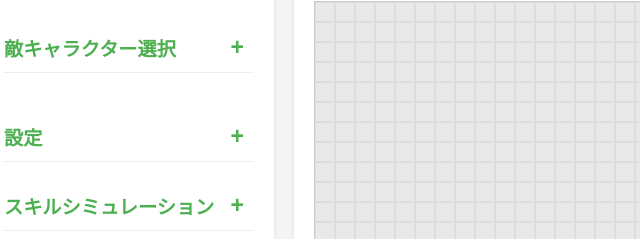
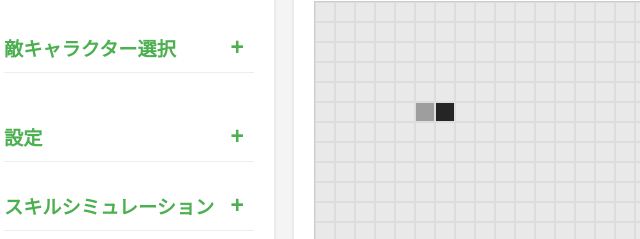
Before and after one commit to usachoco/rofm, a website with bundled scripts: page index.html in a window 1280 px wide. Shown: the part 152-391 px from the top of the page, 36-676 px from the left. Built offline with nearby package versions, Linux system fonts and the light colour scheme.

Commit message:
マップに侵入不可セルを設定できるよう拡張

```diff
--- a/css/style.css
+++ b/css/style.css
@@ -332,3 +332,14 @@ footer {
 .grid-cell.skill-affected {
     box-shadow: inset 0 0 0 3px #dc3545; /* 内側に赤い枠線 */
 }
+
+/* 侵入不可セルのスタイル */
+.grid-cell.softwall {
+    background-color: #9e9e9e;
+    cursor: not-allowed; /* カーソルを禁止マークに */
+}
+/* 侵入不可かつ射線を遮るセルのスタイル */
+.grid-cell.hardwall {
+    background-color: #252525;
+    cursor: not-allowed; /* カーソルを禁止マークに */
+}
--- a/js/character.js
+++ b/js/character.js
@@ -1,4 +1,4 @@
-import { placedCharacters, simulateFormation } from './data.js';
+import { placedCharacters, simulateFormation, mapData, CELL_STATUS } from './data.js';
 import { clearSkillHighlights, clearSelectedSkill } from './skill.js'; // clearSelectedSkillをインポート
 
 export let selectedCharacter = null;
@@ -24,6 +24,12 @@ export function setupCharacterButtons(characterButtons, skillButtons, resultText
 
 export function placeCharacter(cell, x, y, enableCollisionCheckbox, formationGrid, resultText) {
     const cellKey = `${x}-${y}`;
+
+    // 侵入不可セルへの配置を禁止
+    if (mapData[y][x] & CELL_STATUS.UNWALKABLE) {
+        resultText.textContent = `(${x},${y})は侵入不可セルです。キャラクターを配置できません。`;
+        return;
+    }
 
     if (placedCharacters[cellKey] && enableCollisionCheckbox.checked) {
         resultText.textContent = `(${x},${y})には既に${placedCharacters[cellKey].name}が配置されています。衝突判定が有効です。`;
--- a/js/data.js
+++ b/js/data.js
@@ -1,4 +1,27 @@
 import { clearAndPlaceCharacters } from './character.js';
+// gridWidth, gridHeight は main.js で渡されるか、createMapData内で取得する
+
+// セルのステータス定義
+export const CELL_STATUS = {
+    NONE: 0, // 制限なしセル
+    UNWALKABLE: 1, // 侵入不可セル
+    OBSTACLE: 2 // 射線を遮るセル
+};
+
+// マップデータを保持する変数 (初期化は後で行う)
+export let mapData = [];
+
+// マップデータを初期化する関数
+export function initializeMapData(width, height) {
+    const map = [];
+    for (let i = 0; i < height; i++) {
+        map.push(new Array(width).fill(CELL_STATUS.NONE));
+    }
+    // 例: 特定のセルを侵入不可に設定 (テスト用)
+    map[5][5] = CELL_STATUS.UNWALKABLE;
+    map[5][6] = CELL_STATUS.UNWALKABLE | CELL_STATUS.OBSTACLE; // 侵入不可かつ射線を遮るセル
+    mapData = map; // グローバルなmapDataを更新
+}
 
 export const placedCharacters = {}; // { "x-y": { name: "characterName", type: "ally/enemy" } }
 
--- a/js/grid.js
+++ b/js/grid.js
@@ -1,3 +1,5 @@
+import { mapData, CELL_STATUS } from './data.js';
+
 export const gridWidth = 48;
 export const gridHeight = 27;
 
@@ -13,6 +15,14 @@ export function createGrid(formationGrid, showGridLinesCheckbox, width = gridWid
             cell.classList.add('grid-cell');
             cell.dataset.x = j;
             cell.dataset.y = i;
+            // マップデータに基づいてセルのステータスを設定
+            const cellStatus = mapData[i][j];
+            if (cellStatus === (CELL_STATUS.UNWALKABLE | CELL_STATUS.OBSTACLE)) {
+                cell.classList.add('hardwall');
+            }
+            if (cellStatus === CELL_STATUS.UNWALKABLE) {
+                cell.classList.add('softwall');
+            }
             // イベントリスナーはmain.jsで設定するため、ここでは追加しない
             formationGrid.appendChild(cell);
         }
--- a/js/main.js
+++ b/js/main.js
@@ -1,11 +1,14 @@
 import { createGrid, gridWidth, gridHeight } from './grid.js';
 import { setupCharacterButtons, selectedCharacter, selectedCharacterType, placeCharacter } from './character.js';
 import { setupSkillButtons, selectedSkillSize, handleCellMouseOver, handleCellMouseOut, activateSkill } from './skill.js';
-import { simulateFormation, importFromUrl, ALLY_CHARACTERS, ENEMY_CHARACTERS } from './data.js';
+import { simulateFormation, importFromUrl, ALLY_CHARACTERS, ENEMY_CHARACTERS, initializeMapData } from './data.js';
 import { setupUI } from './ui.js';
 
 document.addEventListener('DOMContentLoaded', () => {
     const formationGrid = document.getElementById('formation-grid');
+
+    // マップデータを初期化
+    initializeMapData(gridWidth, gridHeight);
     const showGridLinesCheckbox = document.getElementById('show-grid-lines');
     const enableCollisionCheckbox = document.getElementById('enable-collision');
     const resetFormationButton = document.getElementById('reset-formation');
```
